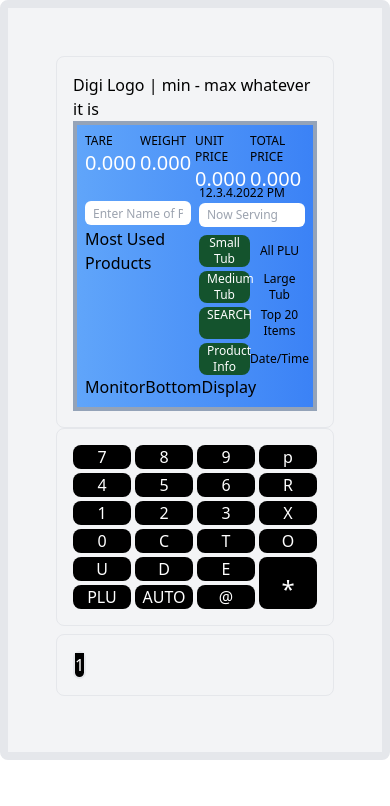
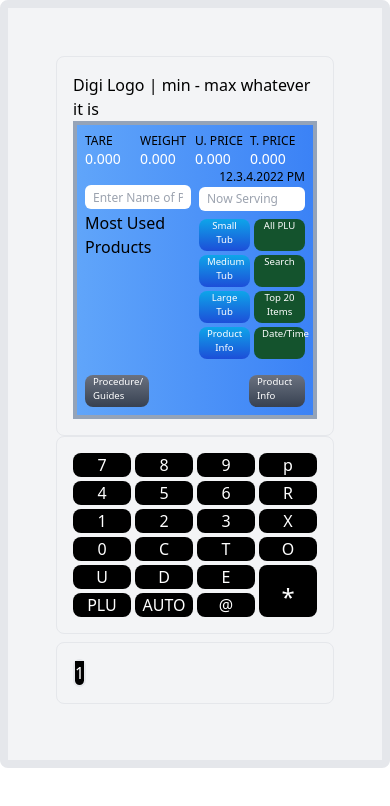
Before and after one commit to abhi886/weighingscale-next, a Next.js app: page / in a window 390 px wide. Shown: the top 806 px of the page. Built offline with nearby package versions, Linux system fonts and the light colour scheme.

Commit message:
Design Fix: Fix Few Responsive in UI

```diff
--- a/components/monitor/MonitorBottomDisplay/MonitorBottomDisplay.tsx
+++ b/components/monitor/MonitorBottomDisplay/MonitorBottomDisplay.tsx
@@ -1,6 +1,15 @@
 import React from "react";
 
 const MonitorBottomDisplay = () => {
-  return <div>MonitorBottomDisplay</div>;
+  return (
+    <div className='flex justify-between mt-4'>
+      <div className=' bg-gradient-to-b from-gray-500 to-gray-700 rounded-lg text-white  px-2 text-xxs w-16 h-8'>
+        Procedure/ Guides
+      </div>
+      <div className=' bg-gradient-to-b from-gray-500 to-gray-700 rounded-lg text-white  px-2 text-xxs w-14 h-8'>
+        Product Info
+      </div>
+    </div>
+  );
 };
 export default MonitorBottomDisplay;
--- a/components/monitor/MonitorDisplayInput/MonitorDisplayInput.tsx
+++ b/components/monitor/MonitorDisplayInput/MonitorDisplayInput.tsx
@@ -9,9 +9,11 @@ const MonitorDisplayInput = () => {
   useRenders("Monitor Display Input");
 
   return (
+    <>
+      <div className='text-xs flex flex-col items-end h-4'>12.3.4.2022 PM </div>
       <div className='grid grid-cols-2 md:grid-cols-3 gap-2 '>
         {/* Text and PLU number */}
-      <div className='grid md:col-span-2 mt-2'>
+        <div className='grid md:col-span-2'>
           <input
             type='text'
             className='p-2 h-6 w-full text-xs flex-grow rounded-md focus:outline-none flex-shrink'
@@ -23,8 +25,7 @@ const MonitorDisplayInput = () => {
           ></input>
         </div>
         {/* Date and Now Serving */}
-      <div className='-mt-2'>
-        <p className='text-xs'>12.3.4.2022 PM </p>
+        <div className=''>
           <input
             type='text'
             className='p-2 h-6 w-full text-xs flex-grow rounded-md focus:outline-none flex-shrink'
@@ -36,6 +37,7 @@ const MonitorDisplayInput = () => {
           ></input>{" "}
         </div>
       </div>
+    </>
   );
 };
 
--- a/components/monitor/MonitorMostUsed/MonitorMostUsed.tsx
+++ b/components/monitor/MonitorMostUsed/MonitorMostUsed.tsx
@@ -7,23 +7,31 @@ const MonitorMostUsed = () => {
         <p>Most Used Products</p>
       </div>
 
-      <div className='grid grid-cols-2 text-xs md:h-28 gap-1 place-items-center text-center pt-2'>
-        <div className='bg-green-900 rounded-lg text-white w-full h-8 px-2'>
+      <div className='grid grid-cols-2 text-xxs  gap-1 place-items-center text-center pt-2'>
+        <div className='bg-gradient-to-b from-sky-500 to-blue-700 rounded-lg text-white w-full h-8 px-2'>
           Small Tub
         </div>
-        <div className=''>All PLU</div>
-        <div className='bg-green-900 rounded-lg text-white w-full h-8 px-2'>
+        <div className='bg-green-900 rounded-lg text-white w-full h-8 px-2 '>
+          All PLU
+        </div>
+        <div className='bg-gradient-to-b from-sky-500 to-blue-700 rounded-lg text-white w-full h-8 px-2'>
           Medium Tub
         </div>
-        <div className=''>Large Tub</div>
         <div className='bg-green-900 rounded-lg text-white w-full h-8 px-2'>
-          SEARCH
+          Search
         </div>
-        <div>Top 20 Items</div>
+        <div className='bg-gradient-to-b from-sky-500 to-blue-700 rounded-lg text-white w-full h-8 px-2'>
+          Large Tub
+        </div>
         <div className='bg-green-900 rounded-lg text-white w-full h-8 px-2'>
+          Top 20 Items
+        </div>
+        <div className='bg-gradient-to-b from-sky-500 to-blue-700 rounded-lg text-white w-full h-8 px-2'>
           Product Info
         </div>
-        <div>Date/Time</div>
+        <div className='bg-green-900 rounded-lg text-white w-full h-8 px-2'>
+          Date/Time
+        </div>
       </div>
     </div>
   );
--- a/components/monitor/MonitorTopDisplay/monitorTopDisplay.tsx
+++ b/components/monitor/MonitorTopDisplay/monitorTopDisplay.tsx
@@ -6,19 +6,19 @@ const monitorTopDisplay = () => {
       <div className='grid grid-cols-4'>
         <div>
           <p className='text-xs'>TARE</p>
-          <p className='text-xl text-bold text-white'>0.000</p>
+          <p className='text-sm md:text-xl text-bold text-white'>0.000</p>
         </div>
         <div>
           <p className='text-xs'>WEIGHT</p>
-          <p className='text-xl text-bold text-white'>0.000</p>
+          <p className='text-sm md:text-xl text-bold text-white'>0.000</p>
         </div>
         <div>
-          <p className='text-xs'>UNIT PRICE</p>
-          <p className='text-xl text-bold text-white'>0.000</p>
+          <p className='text-xs'>U. PRICE</p>
+          <p className='text-sm md:text-xl text-bold text-white'>0.000</p>
         </div>
         <div>
-          <p className='text-xs'>TOTAL PRICE</p>
-          <p className='text-xl text-bold text-white'>0.000</p>
+          <p className='text-xs'>T. PRICE</p>
+          <p className='text-sm md:text-xl text-bold text-white'>0.000</p>
         </div>
       </div>
     </>
--- a/components/pludisplay/PluDisplay.tsx
+++ b/components/pludisplay/PluDisplay.tsx
@@ -27,7 +27,7 @@ const pluNumbersList = [
 ];
 const PluDisplay = () => {
   return (
-    <div className='border border-r-1 rounded-lg p-4'>
+    <div className='border border-r-1 rounded-lg p-4 md:pt-11'>
       <div className='grid grid-rows-6 grid-cols-4  gap-1 '>
         {pluNumbersList.map((pl) => (
           <PluNumberCard key={pl} value={pl}></PluNumberCard>
--- a/components/plunumbers/PluNumberCard/PluNumber.module.css
+++ b/components/plunumbers/PluNumberCard/PluNumber.module.css
@@ -1,8 +1,8 @@
 .root {
-  @apply bg-black text-white  text-center justify-center rounded-lg;
+  @apply bg-black text-white  text-center justify-center rounded-lg sm:w-11 sm:h-11 lg:w-16 lg:h-12;
 }
 .rowSpan2 {
-  @apply row-span-2;
+  @apply row-span-2 h-full;
 }
 .paddingDiv {
   @apply pt-4 text-2xl;
--- a/tailwind.config.js
+++ b/tailwind.config.js
@@ -17,6 +17,9 @@ module.exports = {
         primary: "var(--text-primary)",
         secondary: "var(--text-secondary)",
       },
+      fontSize: {
+        xxs: ".6rem",
+      },
     },
   },
   plugins: [],
```
Lines whose indentation alone changed are shown as unchanged.
